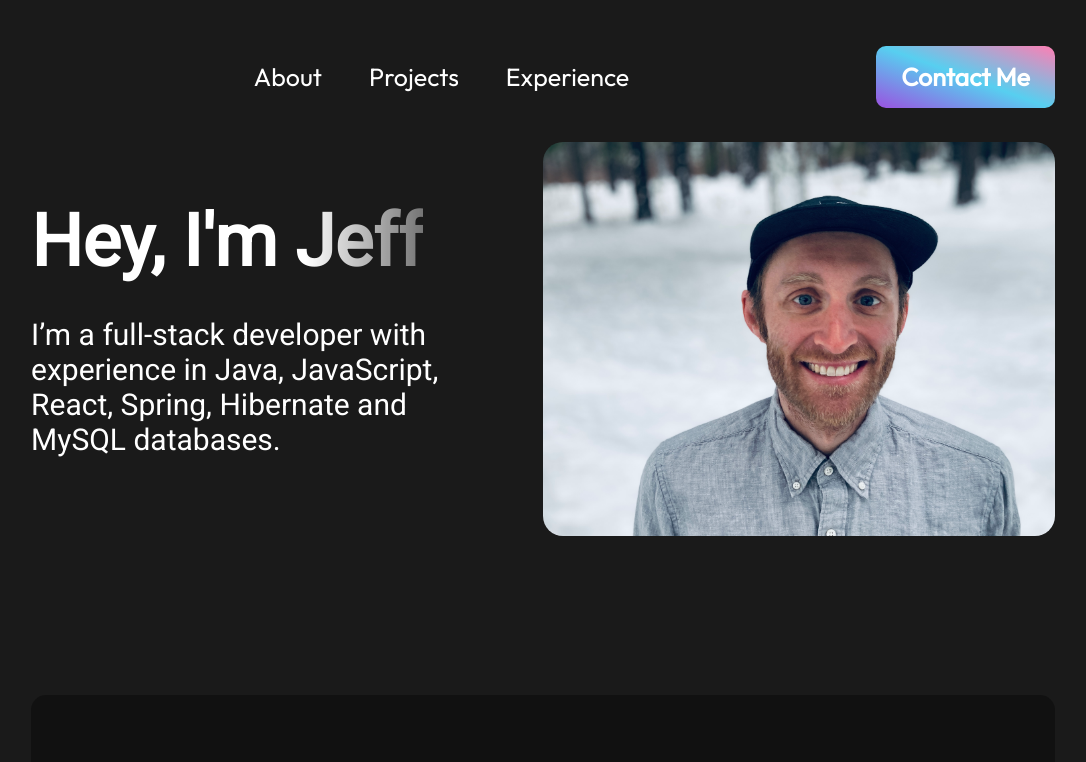
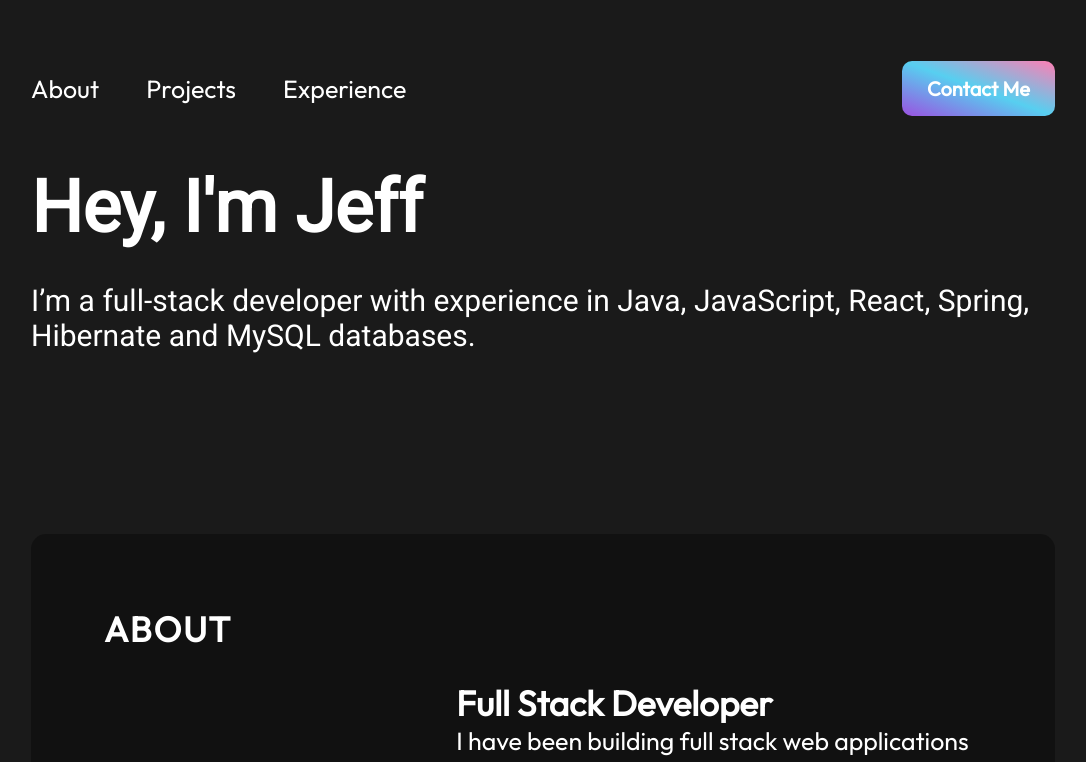
Before and after one commit to jeffpodmayer/portfolio-site, a React (Vite) app: page / in a window 1280 px wide. Shown: the top 762 px of the page, without its empty margins (97-1183 px from the left). Built offline with nearby package versions, Linux system fonts and the light colour scheme.

Commit message:
updated nav bar styling

```diff
--- a/src/components/Hero/Hero.jsx
+++ b/src/components/Hero/Hero.jsx
@@ -13,11 +13,11 @@ export const Hero = () => {
           Spring, Hibernate and MySQL databases.
         </p>
       </div>
-      <img
+      {/* <img
         src={getImageUrl("hero/heroImage.png")}
         alt="hero"
         className={styles.heroImg}
-      />
+      /> */}
     </section>
   );
 };
--- a/src/components/Hero/Hero.module.css
+++ b/src/components/Hero/Hero.module.css
@@ -24,13 +24,6 @@
   font-weight: 900;
   margin-bottom: 33px;
   font-family: var(--font-roboto);
-  background: linear-gradient(
-    90deg,
-    rgba(255, 255, 255, 1) 70%,
-    rgba(255, 255, 255, 0) 120%
-  );
-  -webkit-text-fill-color: transparent;
-  -webkit-background-clip: text;
 }
 
 .description {
--- a/src/components/Navbar/Navbar.jsx
+++ b/src/components/Navbar/Navbar.jsx
@@ -32,17 +32,12 @@ export const Navbar = () => {
           <li>
             <a href="#experience">Experience</a>
           </li>
-          <li>
-            <a
-              href="mailto:jeff.podmayer@gmail.com"
-              className={styles.contactBtn}
-            >
-              {" "}
-              Contact Me
-            </a>
-          </li>
         </ul>
       </div>
+      <a href="mailto:jeff.podmayer@gmail.com" className={styles.contactBtn}>
+        {" "}
+        Contact Me
+      </a>
     </nav>
   );
 };
--- a/src/components/Navbar/Navbar.module.css
+++ b/src/components/Navbar/Navbar.module.css
@@ -1,9 +1,10 @@
 @import "../../vars.css";
 
 .navbar {
+  display: flex;
   position: relative;
-  display: flex;
   justify-content: space-between;
+  align-items: center;
   padding-top: 61px;
   z-index: 2;
   margin: 0 10%;
@@ -18,16 +19,16 @@
 
 .menu {
   display: flex;
-  flex-direction: column; /* Stack menu items vertically */
-  align-items: flex-start; /* Align items to the left */
-  position: relative;
-  gap: 20px; /* Adjust spacing between items */
+  justify-content: flex-start; /* Align to the left */
+  align-items: center; /* Align vertically */
+  gap: 20px; /* Space between menu items */
 }
 
 .menuItems {
   display: flex;
   gap: 47px;
   list-style: none;
+  justify-content: flex-start; /* Align items to the left */
 }
 
 .menuItems a {
@@ -49,7 +50,7 @@
   font-size: 20px;
   font-weight: 600;
   padding: 15px 25px;
-  margin-left: 200px;
+  margin-left: auto;
   box-shadow: 0 0 4px 0 regba(0, 0, 0, 0.25);
   background: linear-gradient(200deg, #ff7eb3, #57cff0, #9b51e0);
 }
```
